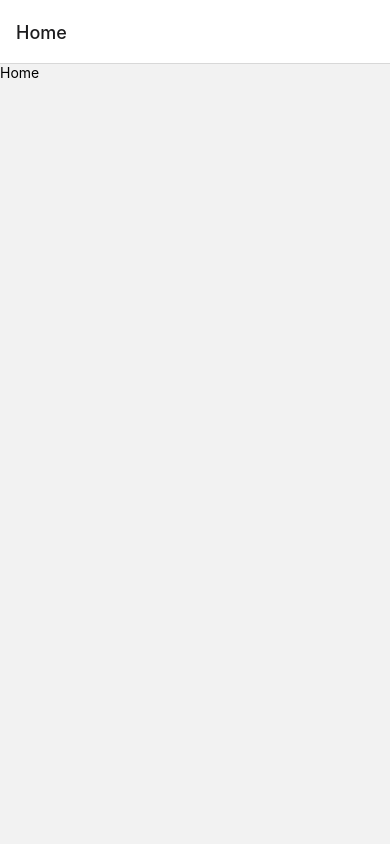
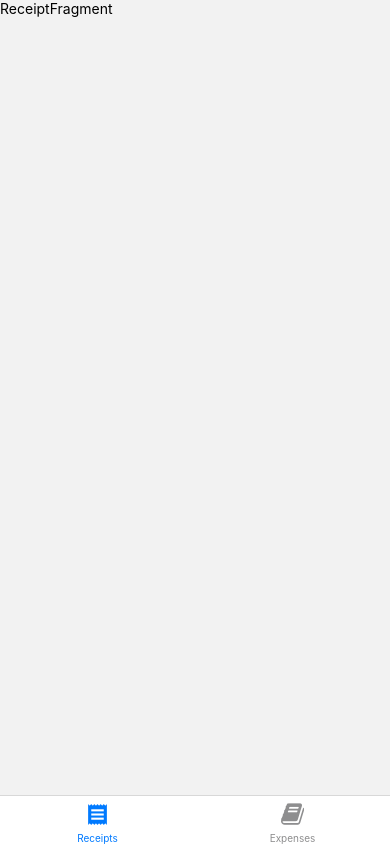
Before and after one commit to 40-days-of-Coding/budget_app, a React Native app: screen /Main in a window 390 px wide. Before the commit this address had no page. Built offline with nearby package versions, Linux system fonts and the light colour scheme.

Commit message:
added main screen :lipstick:

```diff
--- a/App.js
+++ b/App.js
@@ -1,7 +1,7 @@
 import * as React from 'react';
 import { NavigationContainer } from '@react-navigation/native';
 import { createNativeStackNavigator } from '@react-navigation/native-stack';
-import HomeScreen from "./Screens/HomeScreen";
+import MainScreen from "./Screens/MainScreen";
 
 const Stack = createNativeStackNavigator();
 export default function App() {
@@ -9,7 +9,7 @@ export default function App() {
     return (
         <NavigationContainer>
             <Stack.Navigator>
-                <Stack.Screen name="Home" component={HomeScreen} />
+                <Stack.Screen name="Main" component={MainScreen} />
             </Stack.Navigator>
         </NavigationContainer>
     );
--- /dev/null
+++ b/Fragements/ExpensesFragment.js
@@ -0,0 +1,24 @@
+import {View, Text} from 'react-native';
+import {useNavigation} from "@react-navigation/native";
+import {useLayoutEffect} from "react";
+import {SafeAreaView} from "react-native-safe-area-context";
+
+const ExpensesFragment = () => {
+    const navigation = useNavigation();
+
+    useLayoutEffect(() => {
+        navigation.setOptions({
+            headerShown: false // hiding or disabling the default header from react-native
+        })
+    }, []);
+
+    return (
+        <SafeAreaView>
+            <View>
+                <Text>ExpensesFragment</Text>
+            </View>
+        </SafeAreaView>
+    );
+};
+
+export default ExpensesFragment;
--- /dev/null
+++ b/Fragements/ReceiptFragment.js
@@ -0,0 +1,24 @@
+import {View, Text} from 'react-native';
+import {useNavigation} from "@react-navigation/native";
+import {useLayoutEffect} from "react";
+import {SafeAreaView} from "react-native-safe-area-context";
+
+const ReceiptFragment = () => {
+    const navigation = useNavigation();
+
+    useLayoutEffect(() => {
+        navigation.setOptions({
+            headerShown: false // hiding or disabling the default header from react-native
+        })
+    }, []);
+
+    return (
+        <SafeAreaView >
+            <View>
+                <Text>ReceiptFragment</Text>
+            </View>
+        </SafeAreaView>
+    );
+};
+
+export default ReceiptFragment;
--- a/Screens/HomeScreen.js
+++ /dev/null
@@ -1,11 +0,0 @@
-import {View, Text} from 'react-native';
-
-const HomeScreen = () => {
-    return (
-        <View>
-            <Text>Home</Text>
-        </View>
-    );
-};
-
-export default HomeScreen;
--- /dev/null
+++ b/Screens/MainScreen.js
@@ -0,0 +1,44 @@
+import {createBottomTabNavigator} from '@react-navigation/bottom-tabs';
+import ReceiptFragment from "../Fragements/ReceiptFragment";
+import ExpensesFragment from "../Fragements/ExpensesFragment";
+import {useLayoutEffect} from "react";
+import {useNavigation} from "@react-navigation/native";
+import {Icon} from "@rneui/base"
+
+const Tab = createBottomTabNavigator();
+
+
+const MainScreen = () => {
+    const navigation = useNavigation();
+
+    useLayoutEffect(() => {
+        navigation.setOptions({
+            headerShown: false // hiding or disabling the default header from react-native
+        })
+    }, []);
+
+    return (
+        <Tab.Navigator>
+            <Tab.Screen
+                name="Receipts"
+                component={ReceiptFragment}
+                options={{
+                    tabBarIcon: ({color, size}) => (
+                        <Icon  name="receipt" color={color} size={size} />
+                    )
+                }}
+            />
+            <Tab.Screen
+                name="Expenses"
+                component={ExpensesFragment}
+                options={{
+                    tabBarIcon: ({color, size}) => (
+                        <Icon type="font-awesome" name="book" color={color} size={size} />
+                    )
+                }}
+            />
+        </Tab.Navigator>
+    );
+};
+
+export default MainScreen;
--- a/package.json
+++ b/package.json
@@ -9,8 +9,11 @@
     "web": "expo start --web"
   },
   "dependencies": {
+    "@react-navigation/bottom-tabs": "^6.5.7",
     "@react-navigation/native": "^6.1.6",
     "@react-navigation/native-stack": "^6.9.12",
+    "@rneui/base": "^4.0.0-rc.7",
+    "@rneui/themed": "^4.0.0-rc.7",
     "expo": "~48.0.15",
     "expo-status-bar": "~1.4.4",
     "nativewind": "^2.0.11",
```
Also changed, not shown: 1 other file (tests, documents, lock files or other folders).
